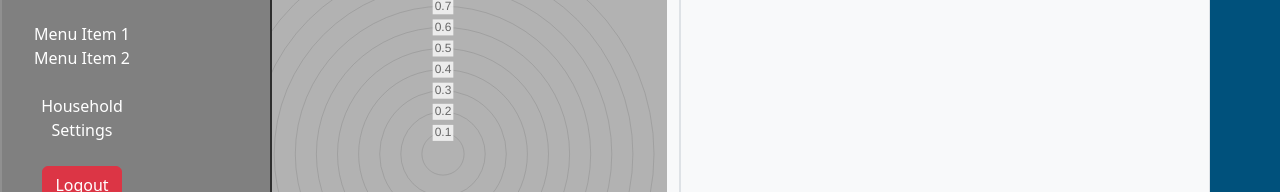
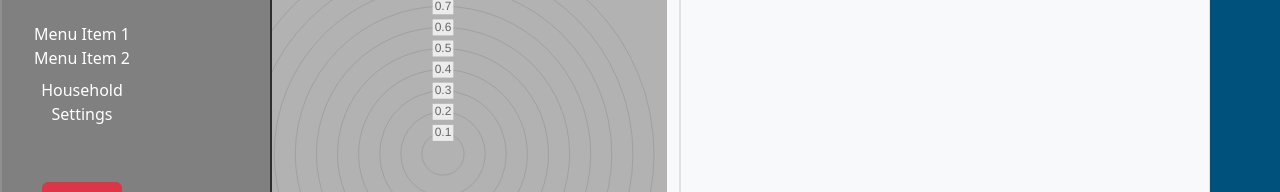
Before and after one commit to nisequence/Dollar-Divider, a React (Create React App) app in the folder client/dollar-divider/: page /dashboard in a window 1280 px wide. Both pictures are taken after a click on the button 41 px from the left and 27 px from the top of the page. Shown: the part 124-316 px from the top of the page. Built offline with nearby package versions, Linux system fonts and the light colour scheme.

Commit message:
minor changes

```diff
--- a/client/dollar-divider/src/components/dashboard/sidebar/Sidebar.jsx
+++ b/client/dollar-divider/src/components/dashboard/sidebar/Sidebar.jsx
@@ -40,26 +40,36 @@ function Sidebar(props) {
   };
 
   //! ------------------------- Populate sidebarArray with Menu items -------------------
-  function addIDs() {
-    let navs = document.getElementsByClassName("nav-item");
-    // console.log(navs)
-    {
-      for (let i = 0; i < navs.length; i++)
-        navs[i].setAttribute("id", `sidebarItem_${i}`);
-      // navs[i].setAttribute("style",``)
-    }
-  }
-
+  // function addIDs() {
+  //   let navs = document.getElementsByClassName("nav-item");
+  //   // console.log(navs)
+  //   {
+  //     for (let i = 0; i < navs.length; i++)
+  //       navs[i].setAttribute("id", `sidebarItem_${i}`);
+  //     // navs[i].setAttribute("style",``)
+  //   }
+  // }
+  // function addLinkAttributes() {
+  //   let navLinks = document.getElementsByClassName("nav-link")
+  //   for (let i = 0; i < navLinks.length; i++) {
+  //     navLinks[i].setAttribute("id", `navLink_${i}`)
+  //     // navLinks[i].setAttribute("style", `color: red`)
+  //   }
+  // }
+  //! -------------------------------- Navbar Links ----------------------------
+  const logout = "http://www.google.com";
+  const householdSettings = <NavLink href="/householdSettings">Household Settings</NavLink>
   // }
   // }
-  let sidebarArray = ["Menu Item 1", "Menu Item 2"];
+  let sidebarArray = ["Menu Item 1", "Menu Item 2", householdSettings];
 
   // Create a button that opens an edit budget menu.
 
   const sidebarItems = sidebarArray.map((i) => {
     return <NavItem>{i}</NavItem>;
   });
-  const logout = "http://www.google.com";
+
+
   return (
     <div className="Sidebar" id="sidebar">
       <Navbar style={{ width: "10rem" }} color="faded" light>
@@ -77,10 +87,11 @@ function Sidebar(props) {
             <br></br>
             {sidebarItems}
             {/* <NavLink href="/components/">Components</NavLink> */}
-            <NavItem>{/* <EditBudgets /> */}</NavItem>
+            <NavItem >{/* <EditBudgets /> */}</NavItem>
             <br></br>
             <NavItem>
-              <HouseholdSettings />
+
+              {/* <HouseholdSettings /> */}
               {/* need to pass token here!!! */}
             </NavItem>
             <br></br>
@@ -90,7 +101,8 @@ function Sidebar(props) {
           </Nav>
         </Collapse>
       </Navbar>
-      {addIDs()}
+      {/* {addIDs()} */}
+      {/* {addLinkAttributes()} */}
     </div>
   );
 }
```
